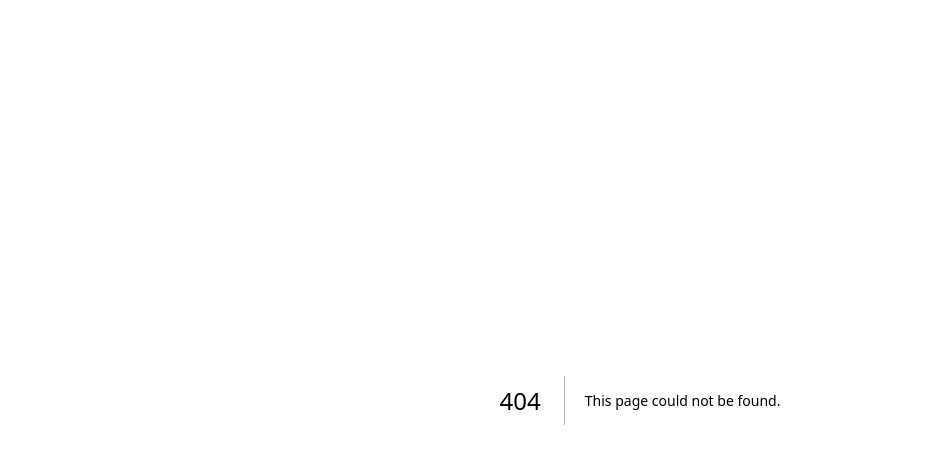
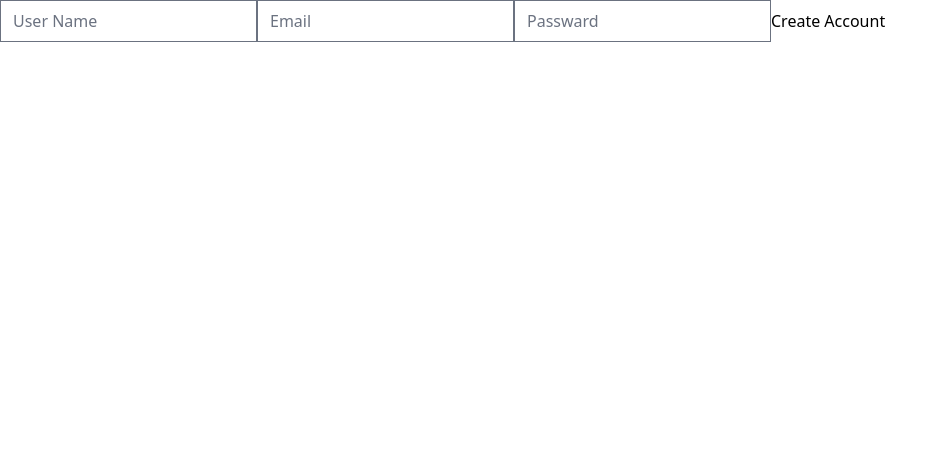
Before and after one commit to verysoyoung/carrot-market, a Next.js app: page /form in a window 1280 px wide. Before the commit this address had no page. Shown: the top 464 px of the page, without its empty margins (0-948 px from the left). Built offline with nearby package versions, Linux system fonts and the light colour scheme.

Commit message:
ADD: form layout test

```diff
--- /dev/null
+++ b/pages/form.tsx
@@ -0,0 +1,54 @@
+import { useState } from 'react'
+
+export default function Form() {
+  const [userName, setUsername] = useState('')
+  const [email, setEmail] = useState('')
+  const [password, setPassword] = useState('')
+  const onUsernameChange = (event: React.SyntheticEvent<HTMLInputElement>) => {
+    const {
+      currentTarget: { value },
+    } = event
+    setUsername(value)
+  }
+  const onEmailChange = (event: React.SyntheticEvent<HTMLInputElement>) => {
+    const {
+      currentTarget: { value },
+    } = event
+    setEmail(value)
+  }
+  const onPasswordChange = (event: React.SyntheticEvent<HTMLInputElement>) => {
+    const {
+      currentTarget: { value },
+    } = event
+    setPassword(value)
+  }
+  const onSubmit = (event: React.SyntheticEvent<HTMLFormElement>) => {
+    event.preventDefault
+  }
+  return (
+    <form onSubmit={onSubmit}>
+      <input
+        value={userName}
+        onChange={onUsernameChange}
+        type="text"
+        placeholder="User Name"
+        required
+      />
+      <input
+        value={email}
+        onChange={onEmailChange}
+        type="email"
+        placeholder="Email"
+        required
+      />
+      <input
+        value={password}
+        onChange={onPasswordChange}
+        type="password"
+        placeholder="Passward"
+        required
+      />
+      <input type="submit" value="Create Account" />
+    </form>
+  )
+}
```
